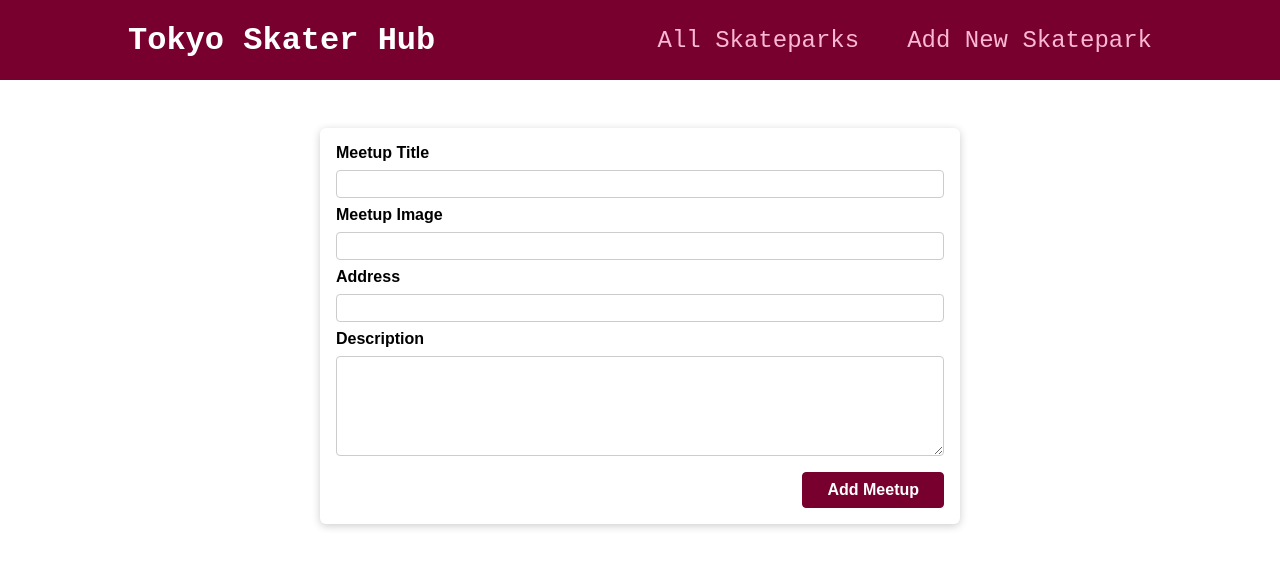
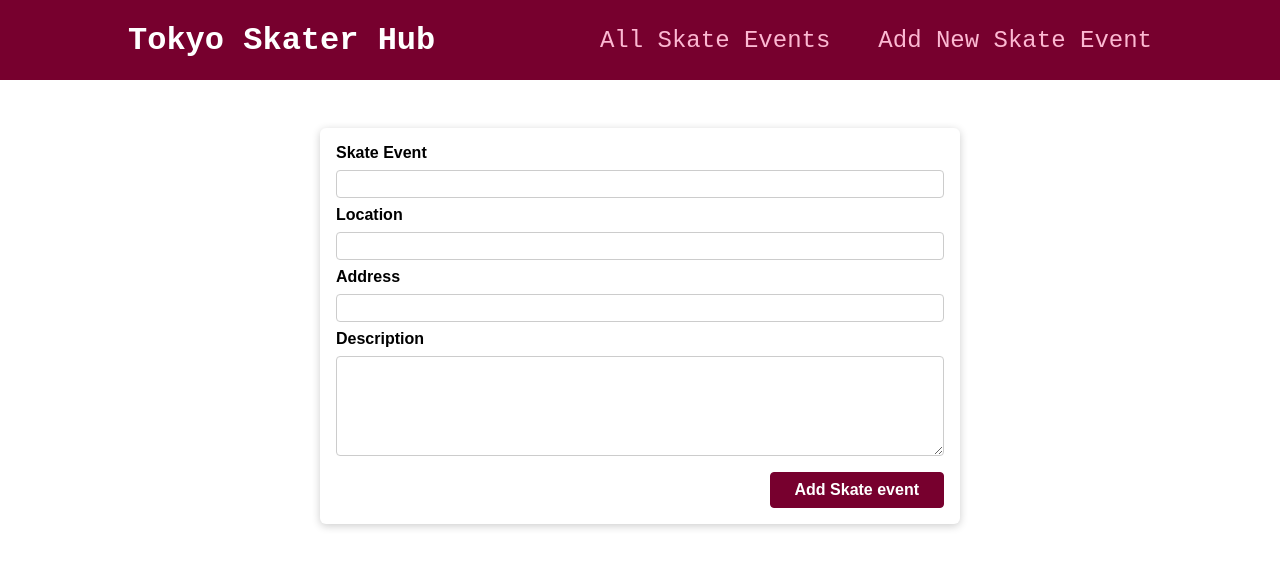
Before and after one commit to jchapps/nextjs-event-lister, a Next.js app: page /new-meetup in a window 1280 px wide. Shown: the top 568 px of the page. Built offline with nearby package versions, Linux system fonts and the light colour scheme.

Commit message:
refactor: formand nav wording

```diff
--- a/components/layout/MainNavigation.js
+++ b/components/layout/MainNavigation.js
@@ -9,10 +9,10 @@ function MainNavigation() {
       <nav>
         <ul>
           <li>
-            <Link href='/'>All Skateparks</Link>
+            <Link href='/'>All Skate Events</Link>
           </li>
           <li>
-            <Link href='/new-meetup'>Add New Skatepark</Link>
+            <Link href='/new-meetup'>Add New Skate Event</Link>
           </li>
         </ul>
       </nav>
--- a/components/meetups/NewMeetupForm.js
+++ b/components/meetups/NewMeetupForm.js
@@ -31,11 +31,11 @@ function NewMeetupForm(props) {
     <Card>
       <form className={classes.form} onSubmit={submitHandler}>
         <div className={classes.control}>
-          <label htmlFor='title'>Meetup Title</label>
+          <label htmlFor='title'>Skate Event</label>
           <input type='text' required id='title' ref={titleInputRef} />
         </div>
         <div className={classes.control}>
-          <label htmlFor='image'>Meetup Image</label>
+          <label htmlFor='image'>Location</label>
           <input type='url' required id='image' ref={imageInputRef} />
         </div>
         <div className={classes.control}>
@@ -52,7 +52,7 @@ function NewMeetupForm(props) {
           ></textarea>
         </div>
         <div className={classes.actions}>
-          <button>Add Meetup</button>
+          <button>Add Skate event</button>
         </div>
       </form>
     </Card>
--- a/styles/globals.css
+++ b/styles/globals.css
@@ -5,7 +5,7 @@
 }
 
 body {
-  font-family: sans-serif, sans-serif, sans-serif;
+  font-family: sans-serif, 'Caveat', sans-serif;
   margin:0;
 }
 
@@ -16,5 +16,5 @@ h3,
 h4,
 h5,
 h6 {
-  font-family: sans-serif, sans-serif;
+  font-family: sans-serif, 'Caveat';
 }
```
